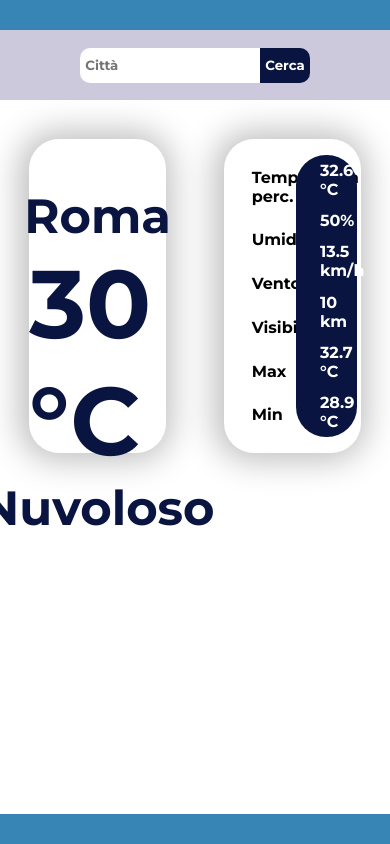
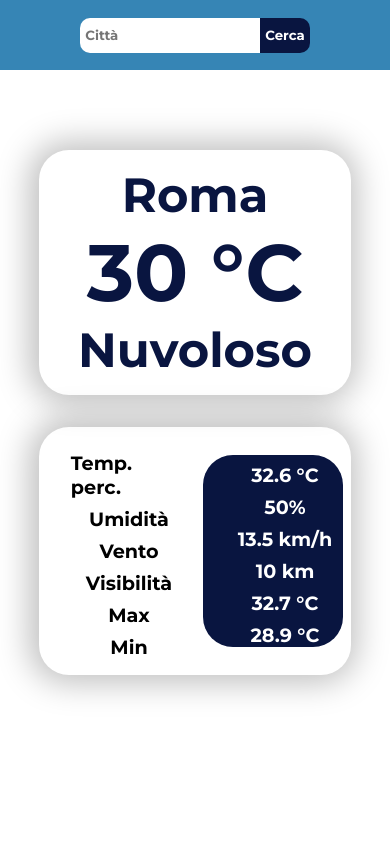
Before and after one commit to mrota89/weather-app, a React (Create React App) app: page / in a window 390 px wide. Built offline with nearby package versions, Linux system fonts and the light colour scheme.

Commit message:
update css

```diff
--- a/src/App.css
+++ b/src/App.css
@@ -1,18 +1,17 @@
 .m-container {
   max-width: 1080px;
   width: 100%;
-  height: calc(100vh - 60px);
-  margin: 30px auto;
+  min-height: 100vh;
+  margin: 0 auto;
   background: var(--contrast);
+  box-shadow: 0px 0px 32px 4px rgba(0,0,0,0.3);
+  -webkit-box-shadow: 0px 0px 32px 4px rgba(0,0,0,0.3);
+  -moz-box-shadow: 0px 0px 32px 4px rgba(0,0,0,0.3);
 }
 
-
-
-App {
-    text-align: center;
+@media screen and (max-width: 1024px) {
+  .m-container {
+    height: fit-content;
+    margin: 0;
   }
-
-  .row {
-    justify-content: center;
-    margin: 15px 0;
-  }
+}
--- a/src/components/CurrentWeather.js
+++ b/src/components/CurrentWeather.js
@@ -6,8 +6,8 @@ const CurrentWeather = ({dt, temp_min, temp_max, main, icon}) => {
   const date = new Date(dt);
   return (
     <div className="current-weather">
+      <div className="weather-left">
 
-      <div className="weather-left">
         <h3 className="info">
             Roma
         </h3>
@@ -23,7 +23,7 @@ const CurrentWeather = ({dt, temp_min, temp_max, main, icon}) => {
 
       <div className="weather-right">
         <div className="parameters">
-            <h5>Temperatura perc.</h5>
+            <h5>Temp. perc.</h5>
             <h5>Umidità</h5>
             <h5>Vento</h5>
             <h5>Visibilità</h5>
--- a/src/components/WeatherCard.js
+++ b/src/components/WeatherCard.js
@@ -11,9 +11,9 @@ const WeatherCard = ({dt, temp_min, temp_max, main, icon}) => {
         <h5 className="text-center wmy-1">{date.toLocaleDateString()}</h5>
       </div>
       <div className="card-body">
-        <h5 className="text-center wmt-1">{main}</h5>
+        <h5 className="text-center">{main}</h5>
         <h5 className="text-center wmy-1">Max: {temp_max}</h5>
-        <h5 className="text-center wmb-1">Min: {temp_min}</h5>
+        <h5 className="text-center">Min: {temp_min}</h5>
       </div>
     </div>
   );
--- a/src/components/WeatherList.js
+++ b/src/components/WeatherList.js
@@ -9,6 +9,8 @@ const WeatherList = ({weathers}) => {
     const filteredForecast = weathers.filter((item) =>item.dt_txt.includes("12:00:00") && !item.dt_txt.substr(8).includes(today))
 
     return (
+        <>
+        <h5 className="text-center wmb-2">Previsioni per i prossimi 5 giorni</h5>
         <div className="weather-list">
             {filteredForecast.map(({dt_txt, main, weather}) => (
                 <div className="weather-card" key={dt_txt}>
@@ -22,6 +24,7 @@ const WeatherList = ({weathers}) => {
                 </div>
             ))}
         </div>
+        </>
     )
 }
 
--- a/src/components/css/CurrentWeather.css
+++ b/src/components/css/CurrentWeather.css
@@ -2,13 +2,14 @@
   height: 50%;
   width: 100%;
   display: flex;
-    align-items: center;
+  align-items: stretch;
   justify-content: space-around;
+  margin: 3rem 0;
 }
 
-.current-weather .weather-left, .current-weather .weather-right {
+.current-weather .weather-left,
+.current-weather .weather-right {
   padding: 3rem 0;
-    height: 80%;
   width: 35%;
   display: flex;
   flex-direction: column;
@@ -22,7 +23,6 @@
 
 .current-weather .weather-right {
     flex-direction: row;
-    padding: 0;
     padding: 1rem 0;
 }
 
@@ -30,7 +30,8 @@
   color: var(--primary);
 }
 
-.current-weather .weather-right .parameters, .current-weather .weather-right .value {
+.current-weather .weather-right .parameters,
+.current-weather .weather-right .value {
   width: 45%;
   display: flex;
   flex-direction: column;
@@ -45,3 +46,31 @@
     color: var(--contrast);
     border-radius: 30px;
 }
+
+  /* MEDIA QUERY */
+  @media screen and (max-width: 991px) {
+    .current-weather {
+      align-items: center;
+      justify-content: flex-start;
+      flex-direction: column;
+    }
+
+    .current-weather .weather-left,
+    .current-weather .weather-right {
+      padding: 1rem 0;
+      width: 80%;
+      margin-top: 2rem;
+    }
+
+    .current-weather .weather-right .parameters,
+    .current-weather .weather-right .value {
+      align-items: center;
+    }
+
+    .current-weather .weather-right .parameters h5,
+    .current-weather .weather-right .value h5 {
+      margin-top: 0.5rem;
+      padding-bottom: 0.5;
+    }
+  }
+  /* /MEDIA QUERY */
--- a/src/components/css/SearchCity.css
+++ b/src/components/css/SearchCity.css
@@ -5,6 +5,7 @@
     align-items: center;
     justify-content: center;
     background-color: var(--secondary);
+    font-size: 1.2rem;
 }
 
 .search-bar input, .search-bar button {
--- a/src/components/css/WeatherCard.css
+++ b/src/components/css/WeatherCard.css
@@ -1,6 +1,6 @@
 .weather-card-content {
     height: 100%;
-    width: 80%;
+    width: 90%;
     display: flex;
     align-items: center;
     flex-direction: column;
@@ -11,7 +11,8 @@
     padding: .5rem;
 }
 
-.weather-card-content .card-title, .weather-card-content .card-body {
+.weather-card-content .card-title,
+.weather-card-content .card-body {
     display: flex;
     flex-direction: column;
     align-items: center;
@@ -24,4 +25,15 @@
     color: var(--contrast);
     border-radius: 30px;
     height: 35%;
+    padding-top: .2rem;
 }
+
+@media screen and (max-width: 576px) {
+    .weather-card-content {
+        width: 80%;
+    }
+
+    .weather-card-content .card-title img{
+        width: 50%;
+    }
+}
--- a/src/components/css/WeatherList.css
+++ b/src/components/css/WeatherList.css
@@ -8,7 +8,38 @@
 
 .weather-list .weather-card {
     width: calc(100% / 5);
-    height: 250px;
     display: flex;
     justify-content: center;
 }
+
+/* MEDIA QUERY */
+
+@media screen and (max-width: 1024px) {
+    .weather-list {
+        flex-wrap: wrap;
+        height: fit-content;
+    }
+
+    .weather-list .weather-card {
+        width: calc(100% / 3);
+        margin-bottom: 2rem;
+    }
+}
+
+@media screen and (max-width: 991px) {
+    .weather-list {
+        justify-content: flex-start
+    }
+
+    .weather-list .weather-card {
+        width: calc(100% / 2);
+    }
+
+}
+
+  @media screen and (max-width: 767px) {
+    .weather-list .weather-card {
+        width: 100%;
+    }
+  }
+  /* /MEDIA QUERY */
--- a/src/index.css
+++ b/src/index.css
@@ -1,7 +1,7 @@
 :root {
     --primary: #091540;
-    --secondary: #ccc9dc;
-    --details: #3685b5;
+    --details: #ccc9dc;
+    --secondary: #3685b5;
     --contrast: #fff;
 }
 
@@ -26,7 +26,7 @@ h3 {
 }
 
 h5 {
-    font-size: 1rem;
+    font-size: 1.2rem;
 }
 
 .text-center {
@@ -40,3 +40,18 @@ h5 {
 .wmt-1 {
     margin-top: .5rem;
 }
+
+.wmb-2 {
+    margin-bottom: 1.5rem;
+}
+
+@media screen and (max-width: 768px) {
+
+    h1 {
+        font-size: 5rem;
+    }
+
+    h3 {
+        font-size: 3rem;
+    }
+}
```
Lines whose indentation alone changed are shown as unchanged.
